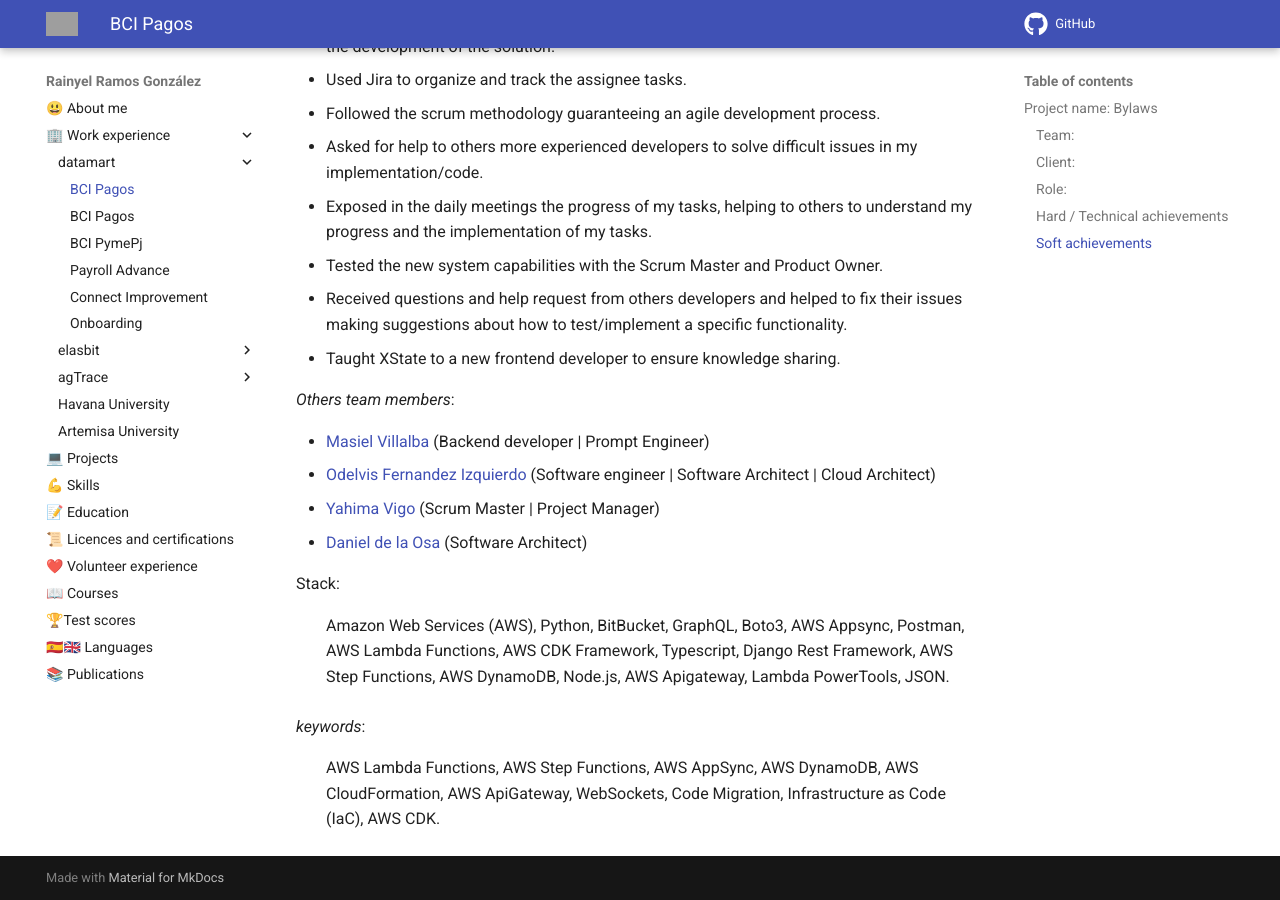
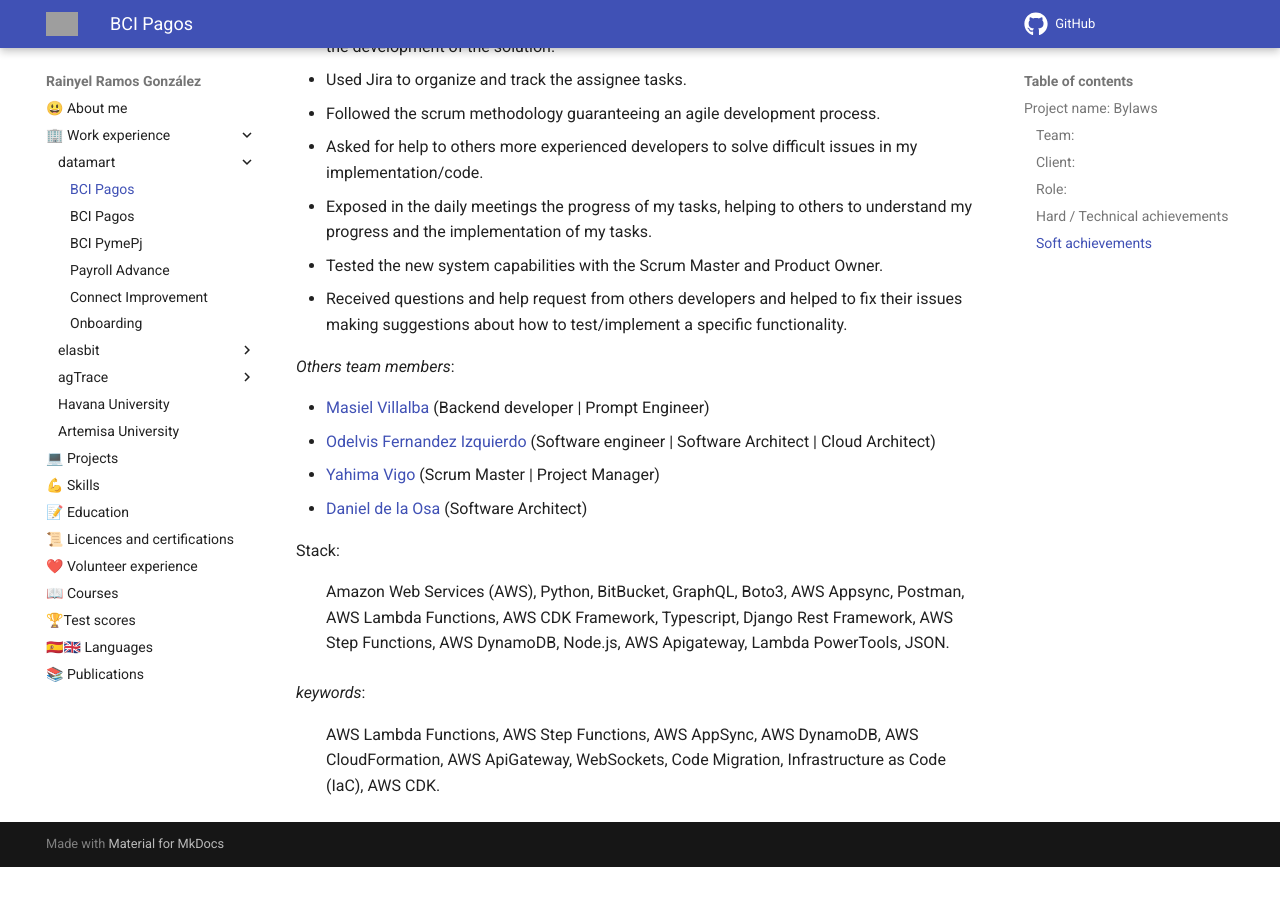
Before and after one commit to rayniel95/rayniel95.github.io, an MkDocs documentation site: the page built from docs/work_experience/datamart/bylaws.md, in a window 1280 px wide and 900 px high, scrolled down 1211 px. Built offline with MkDocs 1.6.1 and Material for MkDocs 9.7.7, drawn with Linux system fonts in a browser that asks for light colours; after the commit the page ends 2078 px from its top, so only the background shows below that; grey boxes are pictures that could not be loaded.

Commit message:
docs(datamart): remove XState teaching entry from bylaws

```diff
--- a/docs/work_experience/datamart/bylaws.md
+++ b/docs/work_experience/datamart/bylaws.md
@@ -38,7 +38,6 @@ This project involved developing a service for extract structured data from comp
 - Exposed in the daily meetings the progress of my tasks, helping to others to understand my progress and the implementation of my tasks.
 - Tested the new system capabilities with the Scrum Master and Product Owner.
 - Received questions and help request from others developers and helped to fix their issues making suggestions about how to test/implement a specific functionality.
-- Taught XState to a new frontend developer to ensure knowledge sharing.
 
 *Others team members*:
 <!-- maybe extend this with more public profiles? -->
```
